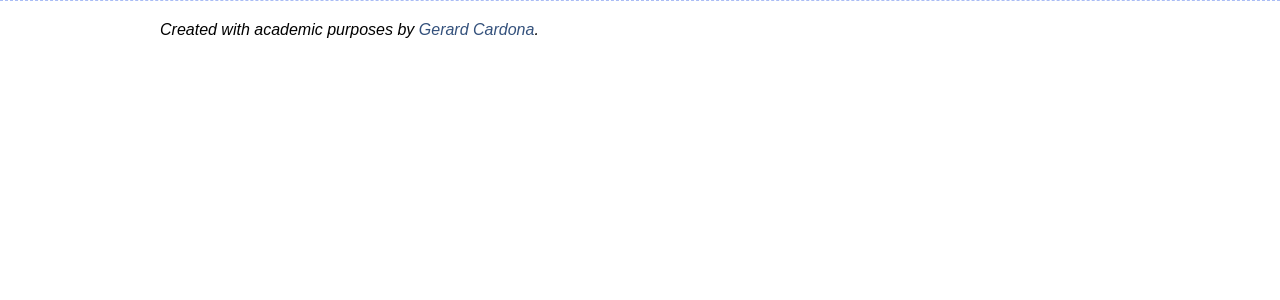
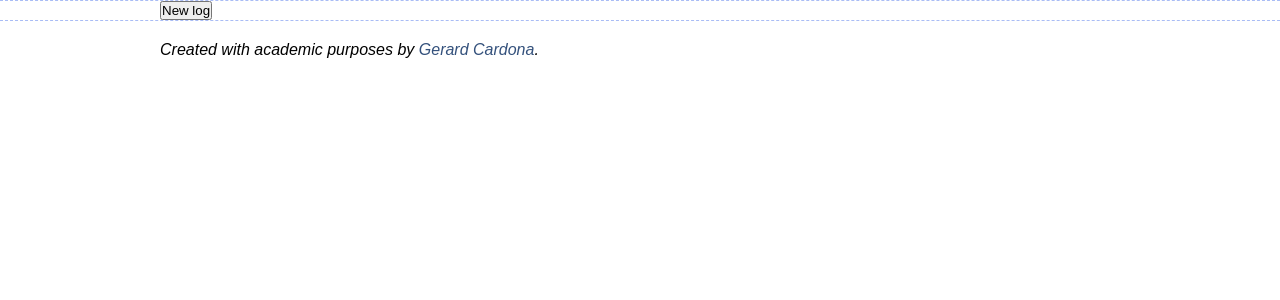
Before and after one commit to GCardona/djanglog, a Django app: page /article/ in a window 1280 px wide. Shown: the part 105-405 px from the top of the page. Run offline with Django 3.2, Linux system fonts and the light colour scheme; data that the repository does not hold is empty.

Commit message:
deleted swp

```diff
--- a/static/css/style.css
+++ b/static/css/style.css
@@ -31,3 +31,11 @@ a, b, em { color: #34517C; }
 .article-footer { font-style: italic; }
 
 #main-footer { padding-top: 20px; font-style: italic; }
+
+.hidden { display: none; }
+label { width: 100px; float: left; }
+
+textarea#new-log {
+    width: 300px;
+    height: 200px;
+}
--- a/static/js/main.js
+++ b/static/js/main.js
@@ -1,5 +1,45 @@
 ( function ( doc, win ) {
 
+    var new_button,
+        show = true;
+
+    /**
+     * @author GCardona
+     * @function to execute once DOM has loaded.
+     */
+    function on_ready() {
+        new_button = doc.getElementById('show-new');
+        new_log_div = doc.getElementById('newlog-form');
+        _setButtonBehaviour();
+    }
+
+    /**
+     * @author GCardona
+     * @function that sets the show button behaviour.
+     */
+    function _setButtonBehaviour() {
+        new_button.addEventListener('click', _toggleNewLog, true);
+    }
+
+    /**
+     * @author GCardona
+     * @function that toggles the visibility of the actual form
+     */
+    function _toggleNewLog() {
+
+        if (show) {
+            new_log_div.className =
+                new_log_div.className.replace(/\s*hidden/, '');
+            new_button.innerHTML = 'Cancel';
+        }
+        else {
+            new_log_div.className += ' hidden';
+            new_button.innerHTML = 'New Log';
+        }
+        show = !show;
+    }
+
     console.log('javascript loaded!');
+    doc.addEventListener('DOMContentLoaded', on_ready, false);
 
 } (document, window) );
--- a/templates/list.html
+++ b/templates/list.html
@@ -16,4 +16,10 @@
 </div>
 {% endfor %}
 
+<div class="content-wrapper border">
+    <div class="center-content">
+    <button id="show-new">New log</button>
+    {% include "new.html" %}
+    </div>
+</div>
 {% endblock %}
```
Also changed, not shown: .ropeproject/config.py (added), 6 other files.
